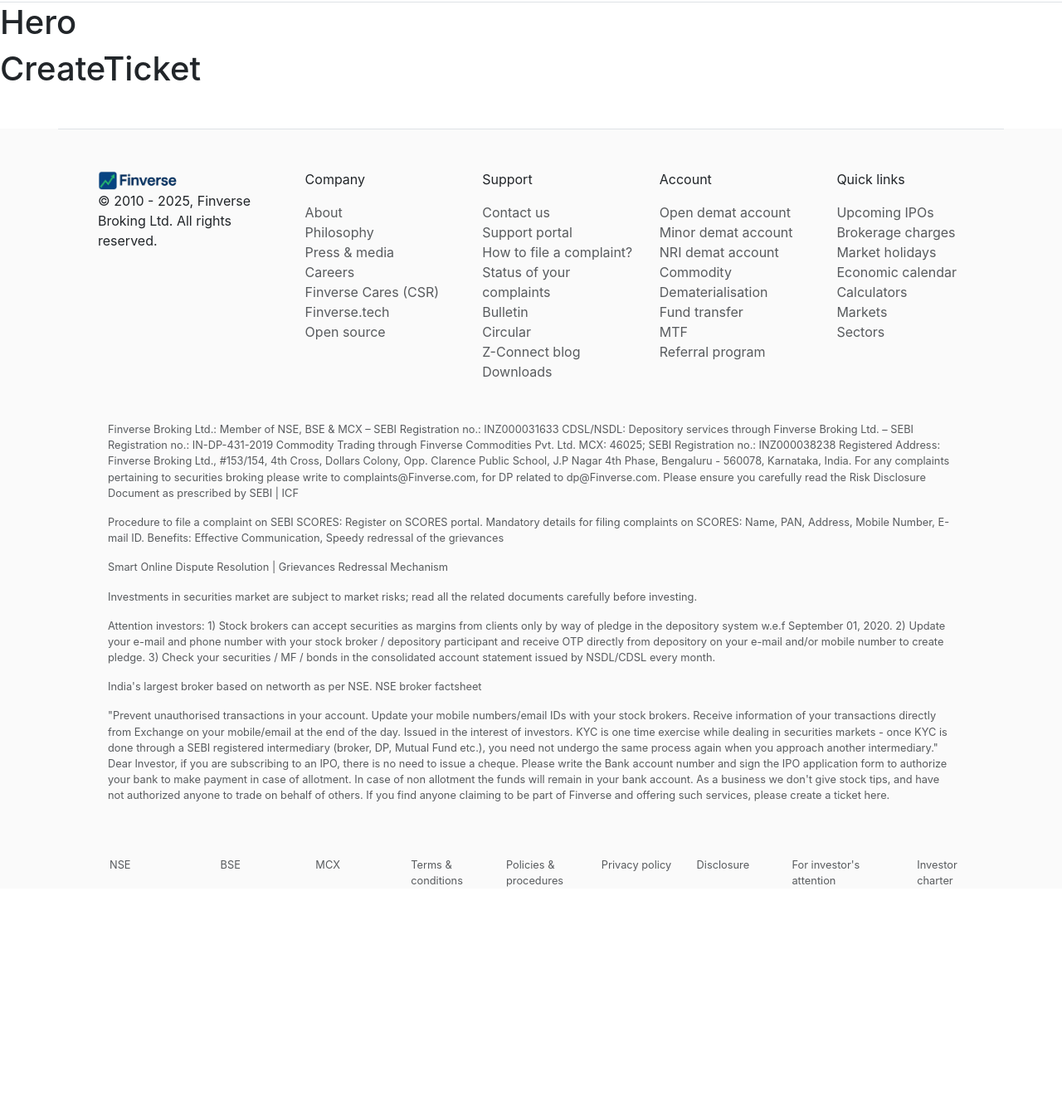
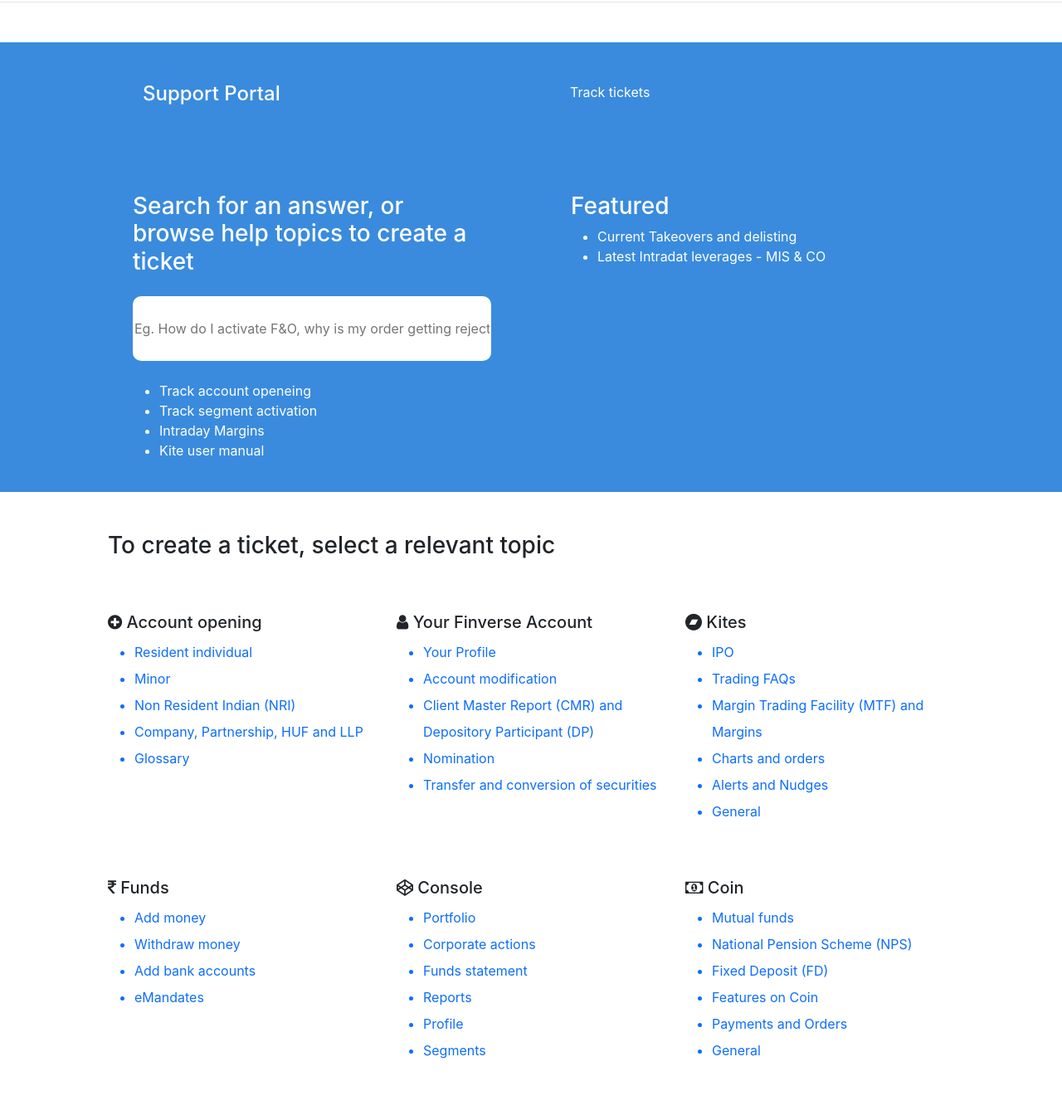
Before and after one commit to mansimandviya/Finserve, a React app: page /support in a window 1280 px wide. Shown: the part 72-1422 px from the top of the page at 83% size. Before the commit the page ends 1170 px from the top, so only its background shows below. Built offline with nearby package versions, Linux system fonts and the light colour scheme.

Commit message:
Working support page UI

```diff
--- a/src/index.css
+++ b/src/index.css
@@ -14,3 +14,13 @@
 .nav-link{
   margin-left: 40px;
 }
+#herowrapper{
+ background-color: rgb(58, 139, 221);
+ color: white;
+}
+#supportwrapper{
+  display: flex;
+  justify-content: space-between;
+  margin: 0 100px;
+
+}
--- a/src/landing_page/support/CreateTicket.js
+++ b/src/landing_page/support/CreateTicket.js
@@ -1,7 +1,75 @@
-import React from 'react'
+import React from "react";
 
 function CreateTicket() {
-    return ( <h1>CreateTicket</h1> );
+  return (
+    <div className="container">
+      <h1 className="fs-3 px-5 mt-5 ">To create a ticket, select a relevant topic</h1>
+      <div className="row mt-3 p-5" style={{lineHeight:"2.0em"}}>
+        <div className="col-4 ">
+          <h5> <i class="fa fa-plus-circle" aria-hidden="true"></i> Account opening</h5>
+          <ul>
+            <a href="" style={{textDecoration:"none"}}><li>Resident individual</li></a>
+            <a href="" style={{textDecoration:"none"}}><li>Minor</li></a>
+            <a href="" style={{textDecoration:"none"}}><li>Non Resident Indian (NRI)</li></a>
+            <a href="" style={{textDecoration:"none"}}><li>Company, Partnership, HUF and LLP</li></a>
+            <a href="" style={{textDecoration:"none"}}><li>Glossary</li></a>
+          </ul>
+        </div>
+        <div className="col-4">
+        <h5> <i class="fa fa-user" aria-hidden="true"></i> Your Finverse Account</h5>
+        <ul>
+          <a href="" style={{textDecoration:"none"}}><li>Your Profile</li></a>
+          <a href="" style={{textDecoration:"none"}}><a href="" style={{textDecoration:"none"}}><li>Account modification</li></a></a>
+          <a href="" style={{textDecoration:"none"}}><li>Client Master Report (CMR) and Depository Participant (DP)</li></a>
+          <a href="" style={{textDecoration:"none"}}><li>Nomination</li></a>
+          <a href="" style={{textDecoration:"none"}}><li>Transfer and conversion of securities</li></a>
+        </ul>
+        </div>
+        <div className="col-4">
+        <h5><i class="fa fa-bandcamp" aria-hidden="true"></i> Kites</h5>
+        <ul>
+          <a href="" style={{textDecoration:"none"}}><li>IPO</li></a>
+          <a href="" style={{textDecoration:"none"}}><li>Trading FAQs</li></a>
+          <a href="" style={{textDecoration:"none"}}><li>Margin Trading Facility (MTF) and Margins</li></a>
+          <a href="" style={{textDecoration:"none"}}><li>Charts and orders</li></a>
+          <a href="" style={{textDecoration:"none"}}><li>Alerts and Nudges</li></a>
+          <a href="" style={{textDecoration:"none"}}><li>General</li></a>
+        </ul>
+        </div>
+        <div className="col-4 mt-5">
+        <h5><i class="fa fa-inr" aria-hidden="true"></i> Funds</h5>
+        <ul>
+            <a href="" style={{textDecoration:"none"}}><li>Add money</li></a>
+            <a href="" style={{textDecoration:"none"}}><li>Withdraw money</li></a>
+            <a href="" style={{textDecoration:"none"}}><li>Add bank accounts</li></a>
+            <a href="" style={{textDecoration:"none"}}><li>eMandates</li></a>
+            </ul>
+            </div>
+        <div className="col-4 mt-5">
+        <h5><i class="fa fa-codepen" aria-hidden="true"></i> Console</h5>
+        <ul>
+           <a href="" style={{textDecoration:"none"}}><li> Portfolio</li></a>
+           <a href="" style={{textDecoration:"none"}}><li> Corporate actions</li></a>
+           <a href="" style={{textDecoration:"none"}}><li> Funds statement</li></a>
+           <a href="" style={{textDecoration:"none"}}><li> Reports</li></a>
+           <a href="" style={{textDecoration:"none"}}><li> Profile</li></a>
+           <a href="" style={{textDecoration:"none"}}><li> Segments</li></a>
+           </ul>
+           </div>
+        <div className="col-4 mt-5">
+        <h5><i class="fa fa-money" aria-hidden="true"></i> Coin</h5>
+        <ul>
+           <a href="" style={{textDecoration:"none"}}><li> Mutual funds</li></a>
+           <a href="" style={{textDecoration:"none"}}><li> National Pension Scheme (NPS)</li></a>
+           <a href="" style={{textDecoration:"none"}}><li> Fixed Deposit (FD)</li></a>
+           <a href="" style={{textDecoration:"none"}}><li> Features on Coin</li></a>
+           <a href="" style={{textDecoration:"none"}}><li> Payments and Orders</li></a>
+           <a href="" style={{textDecoration:"none"}}><li> General</li></a>
+           </ul>
+           </div>
+      </div>
+    </div>
+  );
 }
 
 export default CreateTicket;
--- a/src/landing_page/support/Hero.js
+++ b/src/landing_page/support/Hero.js
@@ -1,6 +1,47 @@
-import React from 'react'
+import React from "react";
 function Hero() {
-    return ( <h1>Hero</h1> );
+  return (
+    <section className="container-fluid" id="herowrapper">
+      <div className="row p-5 mt-5" id="supportwrapper">
+        <div className="col">
+          <h4>Support Portal</h4>
+        </div>
+        <div className="col">
+          <a
+            href=""
+            style={{
+              textDecoration: "none",
+              color: "white",
+              marginLeft: "35px",
+            }}
+          >
+            Track tickets
+          </a>
+        </div>
+      </div>
+      <div className="row " id="supportwrapper">
+        <div className="col-6 p-5"style={{}}>
+          <h3>
+            Search for an answer, or browse help topics to create a ticket
+          </h3>
+          <input className="py-3 my-3"style={{width:"100%", height:"25%", border:"none", borderRadius:"10px"}} placeholder="Eg. How do I activate F&O, why is my order getting rejected.." />
+          <ul className="mt-2 " >
+          <a href="" style={{textDecoration:"none",color:"white"}}><li>Track account openeing</li> </a>
+          <a href=""style={{textDecoration:"none",color:"white"}}><li>Track segment activation </li></a>
+          <a href=""style={{textDecoration:"none",color:"white"}}><li>Intraday Margins</li></a>
+          <a href=""style={{textDecoration:"none",color:"white"}}><li>Kite user manual</li></a>
+          </ul>
+        </div>
+        <div className="col-6 p-5 " style={{marginRight: "0px"}}>
+          <h3>Featured</h3>
+          <ul className="" >
+          <a href="" style={{textDecoration:"none",color:"white"}}><li>Current Takeovers and delisting</li> </a>
+          <a href=""style={{textDecoration:"none",color:"white"}}><li>Latest Intradat leverages - MIS & CO </li></a>
+          </ul>
+        </div>
+      </div>
+    </section>
+  );
 }
 
 export default Hero;
```
